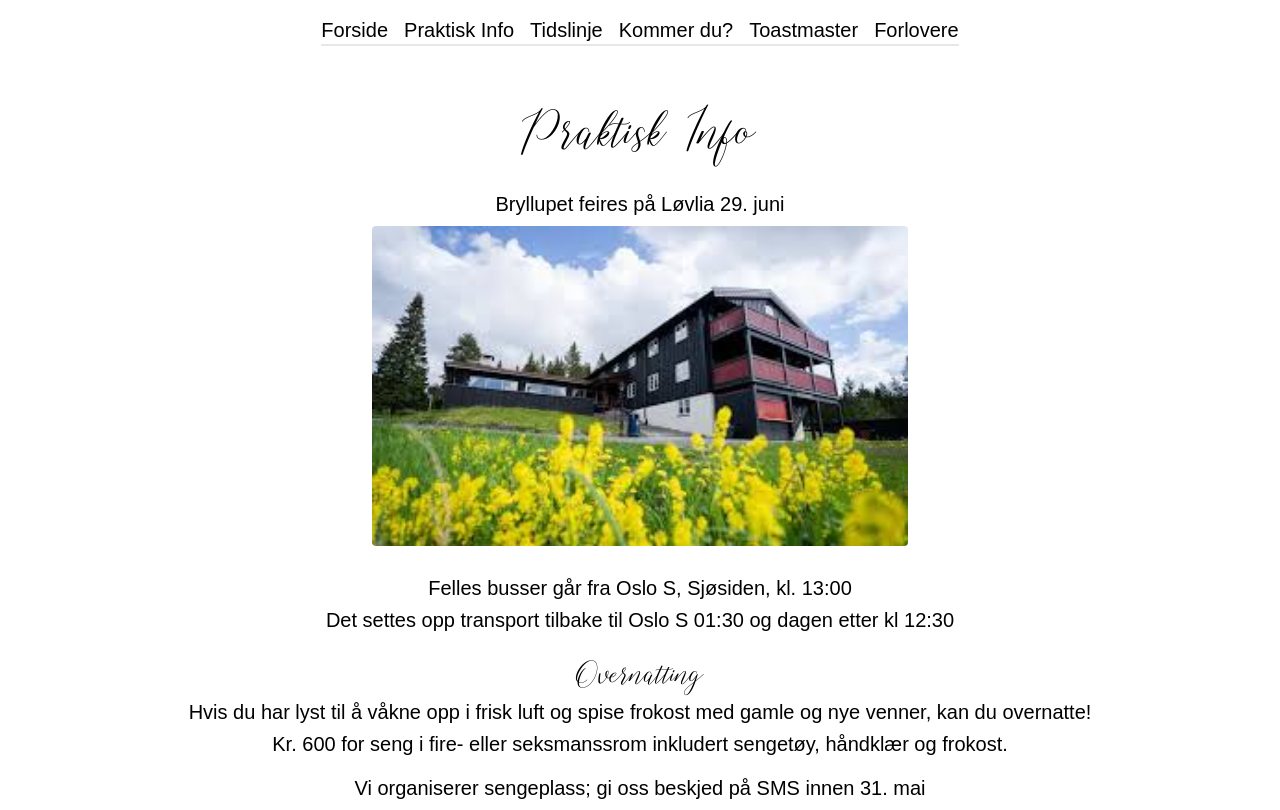
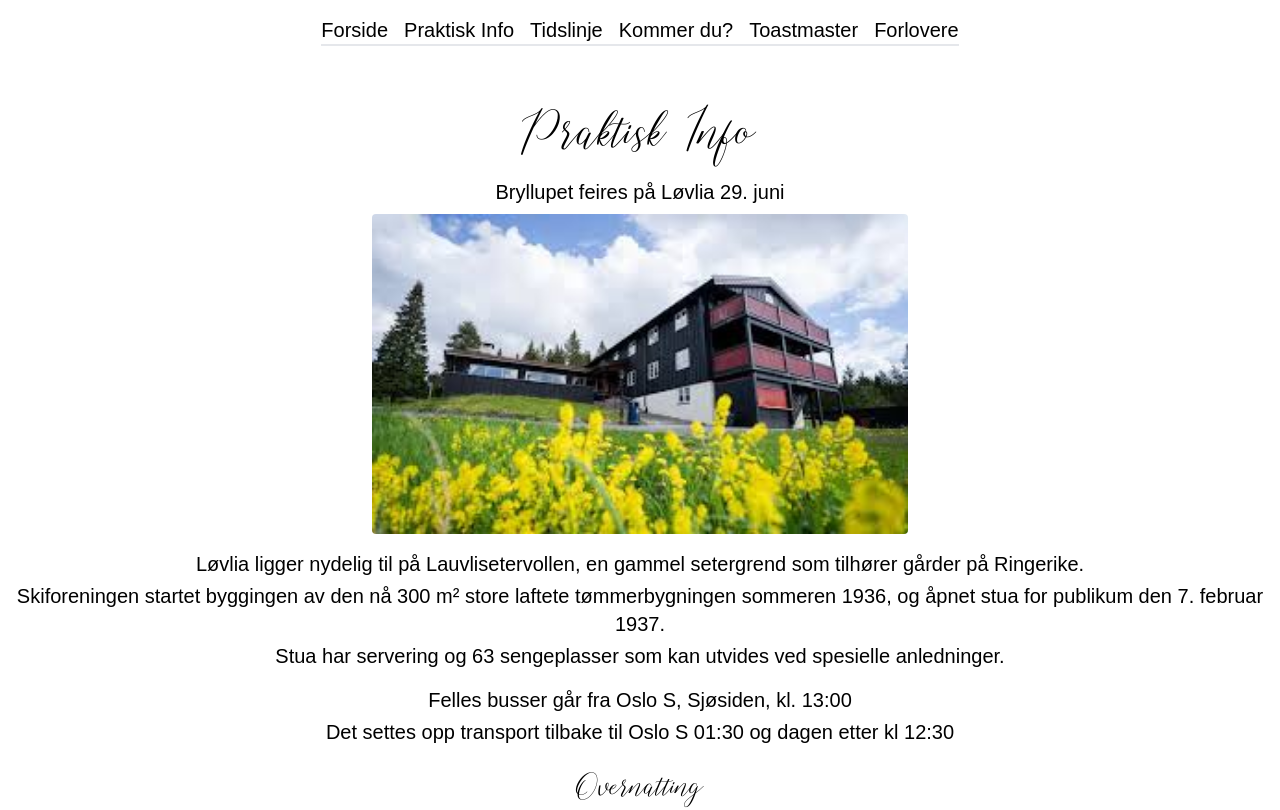
Before and after one commit to premer1/bryllup, a React (Create React App) app: page /praktisk-info in a window 1280 px wide. Shown: the top 810 px of the page. Built offline with nearby package versions, Linux system fonts and the light colour scheme.

Commit message:
added section about the place

```diff
--- a/src/routes/PraktiskInfo.jsx
+++ b/src/routes/PraktiskInfo.jsx
@@ -8,9 +8,20 @@ const PraktiskInfo = () => {
                 <h1 className='text-6xl'>Praktisk Info</h1>
             </div>
 
-            <div className='flex flex-col justify-center items-center mt-4 p-3 text-xl'>
+            <div className='flex flex-col justify-center items-center mt-4 text-center text-xl'>
                 <h2>Bryllupet feires på Løvlia 29. juni</h2>
                 <img src={Lovlia} alt="img" className='h-80 rounded mt-2'/>
+                <h2 className='mt-4'>
+                    Løvlia ligger nydelig til på Lauvlisetervollen, en gammel setergrend som tilhører gårder på
+                    Ringerike.
+                </h2>
+                <h2 className='mt-1'>
+                    Skiforeningen startet byggingen av den nå 300 m² store laftete tømmerbygningen sommeren
+                    1936, og åpnet stua for publikum den 7. februar 1937.
+                </h2>
+                <h2 className='mt-1'>
+                    Stua har servering og 63 sengeplasser som kan utvides ved spesielle anledninger.
+                </h2>
             </div>
 
             <div className='flex flex-col justify-center items-center mt-4 text-center text-xl'>
@@ -18,7 +29,7 @@ const PraktiskInfo = () => {
                 <h2 className='mt-1'>Det settes opp transport tilbake til Oslo S 01:30 og dagen etter kl 12:30</h2>
             </div>
             <div className='flex flex-col justify-center items-center mt-5 text-center text-xl'>
-            <h1 className='text-4xl'>Overnatting</h1>
+                <h1 className='text-4xl'>Overnatting</h1>
                 <h2 className='mt-1'>Hvis du har lyst til å våkne opp i frisk luft og spise frokost med gamle og nye
                     venner, kan du overnatte!</h2>
                 <h2 className='mt-1'>Kr. 600 for seng i fire- eller seksmanssrom inkludert sengetøy, håndklær og
```
